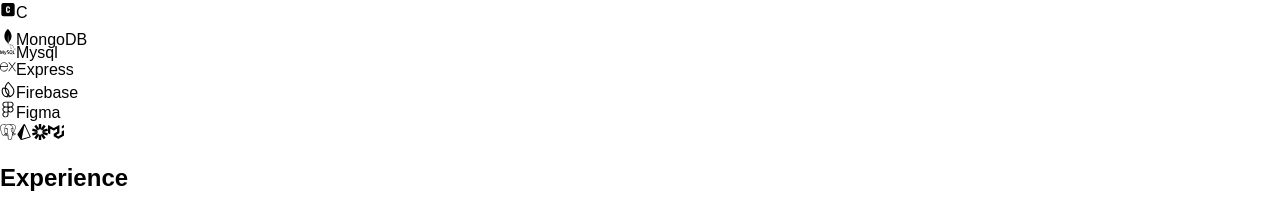
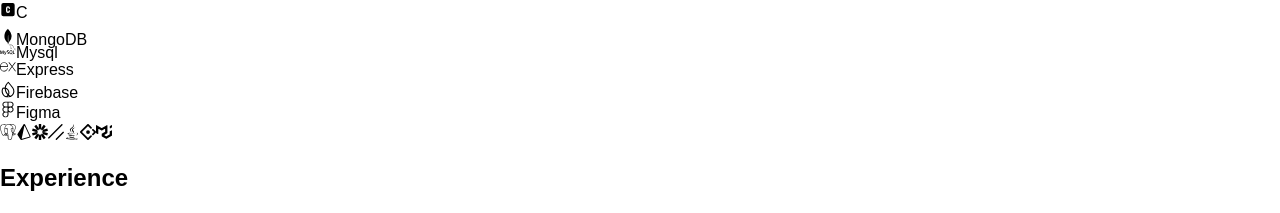
Before and after one commit to Sawom/Portfolio, a React (Vite) app: page / in a window 1280 px wide. Shown: the part 2228-2441 px from the top of the page. Built offline with nearby package versions, Linux system fonts and the light colour scheme; the HTML template or start-up script is replaced by a standard one.

Commit message:
all icons has found

```diff
--- a/package.json
+++ b/package.json
@@ -14,7 +14,7 @@
     "framer-motion": "^11.11.8",
     "react": "^18.3.1",
     "react-dom": "^18.3.1",
-    "react-icons": "^5.5.0",
+    "react-icons": "^5.6.0",
     "react-router-dom": "^6.28.0",
     "react-scroll": "^1.9.3"
   },
--- a/src/components/Tech.jsx
+++ b/src/components/Tech.jsx
@@ -5,12 +5,14 @@
   FaCss3Alt,
   FaFigma,
   FaHtml5,
+  FaJava,
   FaJsSquare,
   FaNodeJs,
   FaPython,
 } from "react-icons/fa";
 import { RiReactjsLine, RiTailwindCssFill } from "react-icons/ri";
 import {
+  SiAntdesign,
   SiDaisyui,
   SiExpress,
   SiFirebase,
@@ -20,6 +22,7 @@
   SiMysql,
   SiPostgresql,
   SiPrisma,
+  SiShadcnui,
   SiTypescript,
 } from "react-icons/si";
 import { TbBrandCpp, TbSquareLetterCFilled } from "react-icons/tb";
@@ -204,7 +207,9 @@
         <SiPostgresql />
         <SiPrisma />
         <SiJsonwebtokens />
-        {/* <AiFillAntDesign /> */}
+        <SiShadcnui />
+        <FaJava />
+        <SiAntdesign />
         <SiMui />
       </div>
     </div>
```
Also changed, not shown: 1 other file (tests, documents, lock files or other folders).
